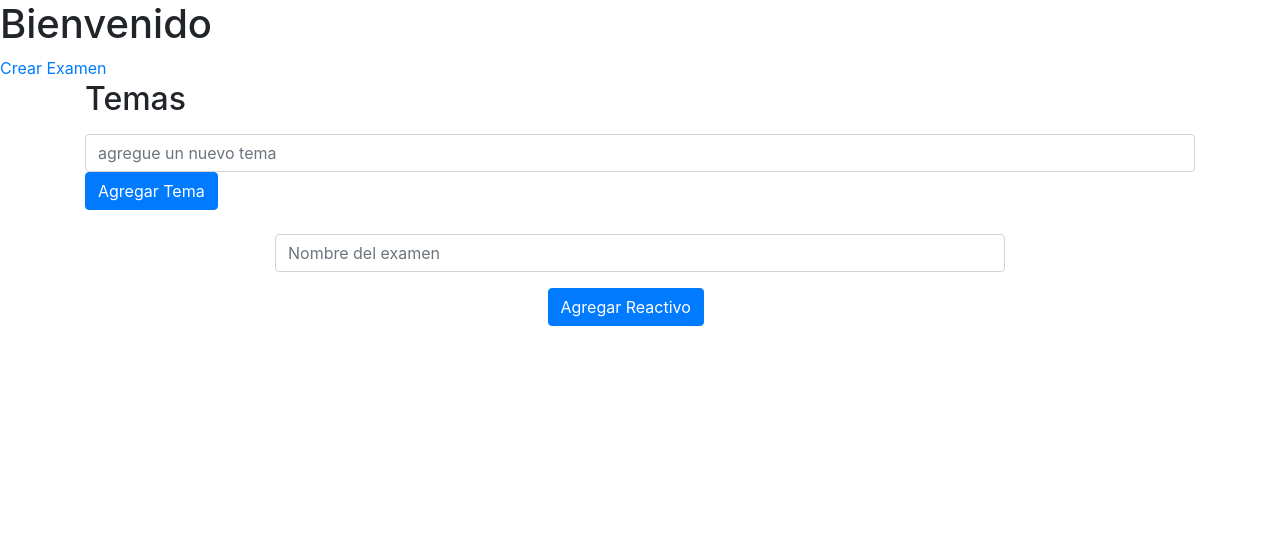
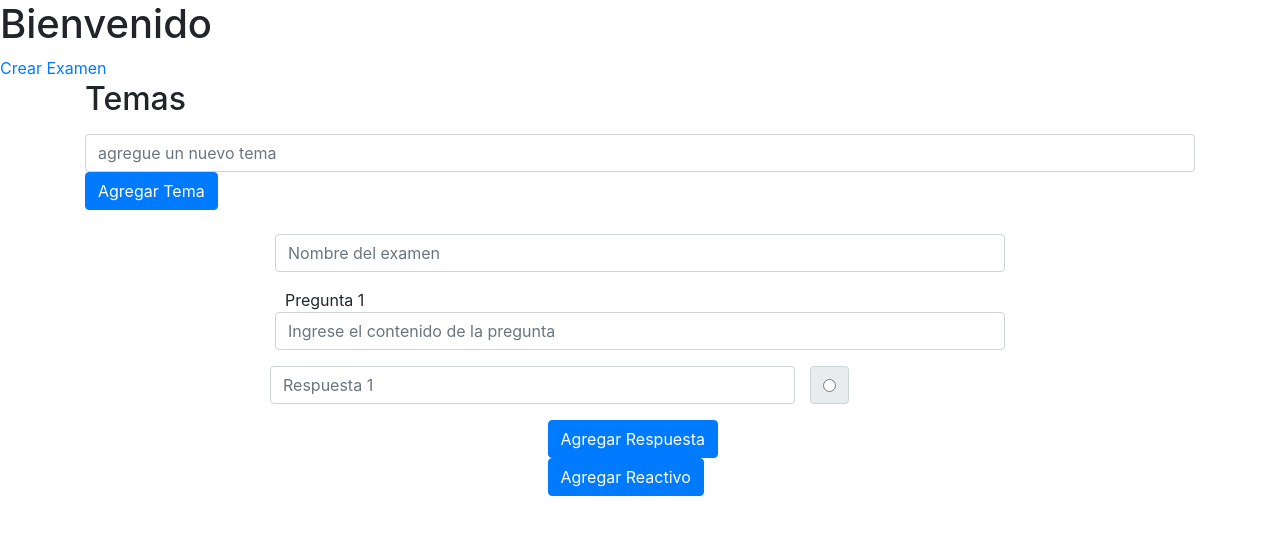
Before and after one commit to Sel14/Servicio-Social, an Angular app in the folder aprendizajeAdaptativo/: page /examen in a window 1280 px wide. Shown: the top 534 px of the page. Built offline with nearby package versions, Linux system fonts and the light colour scheme.

Commit message:
ya crea la seccion de respuestas

```diff
--- a/aprendizajeAdaptativo/src/app/componentes/examen/examen.component.html
+++ b/aprendizajeAdaptativo/src/app/componentes/examen/examen.component.html
@@ -21,8 +21,7 @@
 
     <form [formGroup]='examen'>
 
-        <div formArrayName="reactivos"
-            *ngFor="let reactivo of getReactivo(); let i = index">
+        <div formArrayName="reactivos" *ngFor="let reactivo of getReactivo(examen); let i = index">
             <div [formGroupName]="i">
 
                 <span class="col-md-8 offset-md-2">Pregunta {{i+1}}</span>
@@ -36,26 +35,31 @@
                     </div>
                 </div>
 
-                <!--esta es la seccion de las respuestas, se deberián generar n respuestas
+                <!--esta es la seccion de las respuestas, se deberián generar n respuestas-->
 
-                    <div formArrayName="respuestas" *ngFor="let respuesta of getRespuesta(); let j = index">
-                    <div [formControlName]="j" >-->
+                <div formArrayName="respuestas" *ngFor="let respuesta of getRespuesta(reactivo); let j = index">
+                    <div [formGroupName]="j">
                         <div class="input-group form-group row">
                             <div class="col-md-6 offset-md-2">
-                                <input type="text" name='{{i}}' [attr.id]="'contenido' + i" class="form-control"
-                                    placeholder="Inciso a">
+                                <input type="text" name='{{j}}' [attr.id]="'contenido' + j" class="form-control"
+                                    placeholder="Respuesta {{j+1}}">
                             </div>
                             <div class="input-group-text form-check">
                                 <input name="{{i}}" [attr.id]="'correcto' + i" type="radio" value="">
                             </div>
                         </div>
 
-                <!-- </div>
 
-                </div>-->
+                    </div>
+
+                </div>
+                <div class="input-group-prepend text-center offset-lg-5">
+                    <button class="btn btn-primary" type="button" (click)="agregarRespuesta(i)">Agregar Respuesta</button>
+                </div>
 
 
             </div>
+
         </div>
 
 
--- a/aprendizajeAdaptativo/src/app/componentes/examen/examen.component.ts
+++ b/aprendizajeAdaptativo/src/app/componentes/examen/examen.component.ts
@@ -15,12 +15,14 @@ export class ExamenComponent implements OnInit {
   constructor(private formBuilder: FormBuilder) { }
 
   examen!: FormGroup;
-  reactivos!: FormArray;
+  //reactivos!: FormArray;
   respuestas!: FormArray; //variable de respuestas
 
   ngOnInit(): void {
     this.examen = new FormGroup({
-      reactivos: new FormArray([])
+      reactivos: new FormArray([
+        this.crearReactivo()
+      ])
     })
   }
 
@@ -44,12 +46,12 @@ export class ExamenComponent implements OnInit {
   }
 
   agregarReactivo(){
-    this.reactivos=this.examen.get('reactivos') as FormArray;
-    this.reactivos.push(this.crearReactivo());
+    const reactivos=this.examen.get('reactivos') as FormArray;
+    reactivos.push(this.crearReactivo());
   }
 
-  getReactivo(){
-    return (this.examen.get('reactivos') as FormArray).controls;
+  getReactivo(form: any){
+    return form.controls.reactivos.controls
   }
 
 
@@ -63,13 +65,14 @@ export class ExamenComponent implements OnInit {
     })
   }
 
-  agregarRespuesta(){
-    this.respuestas=this.respuestas.get('respuestas') as FormArray;
-    this.reactivos.push(this.crearReactivo());
+  agregarRespuesta(i: any){
+    const respuesta = (this.examen.get('reactivos') as FormArray).controls[i].get('respuestas') as FormArray;
+    respuesta.push(this.crearRespuestas())
   }
 
-  getRespuesta(){
-    return (this.reactivos.get('respuestas') as FormArray).controls
+  getRespuesta(form: any){
+    return form.controls.respuestas.controls
+
   }
 
 }
```
